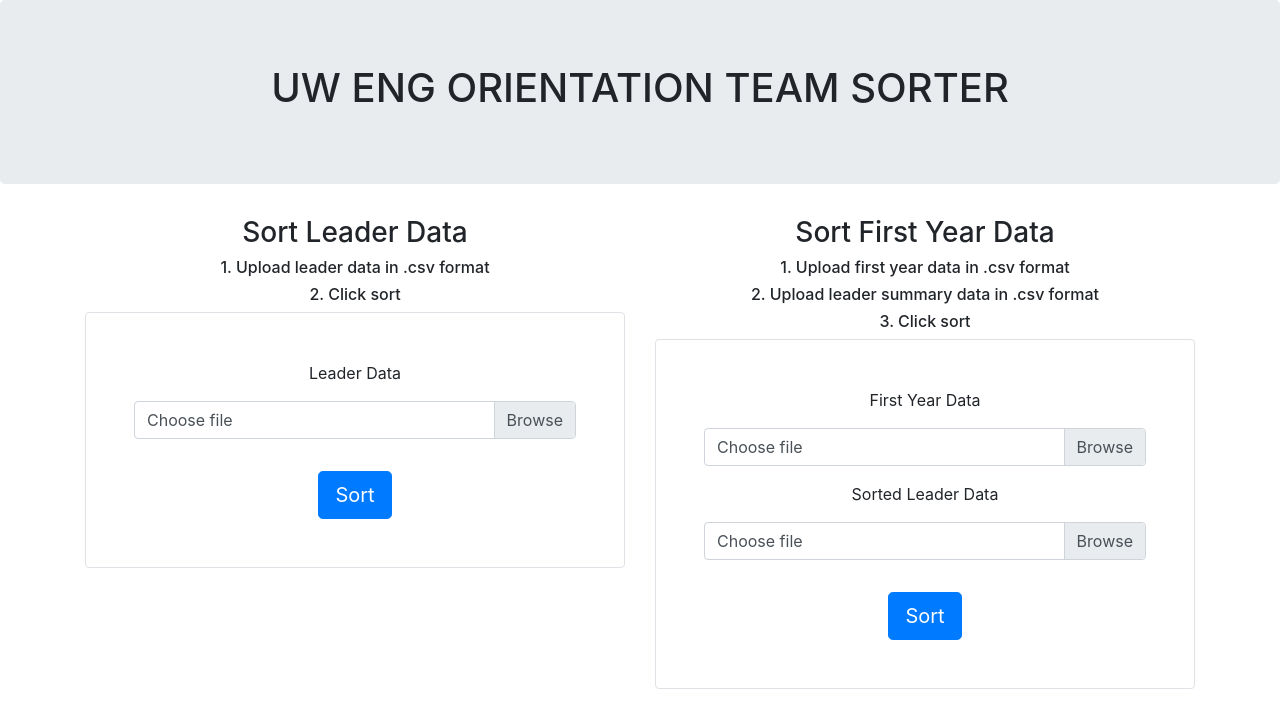
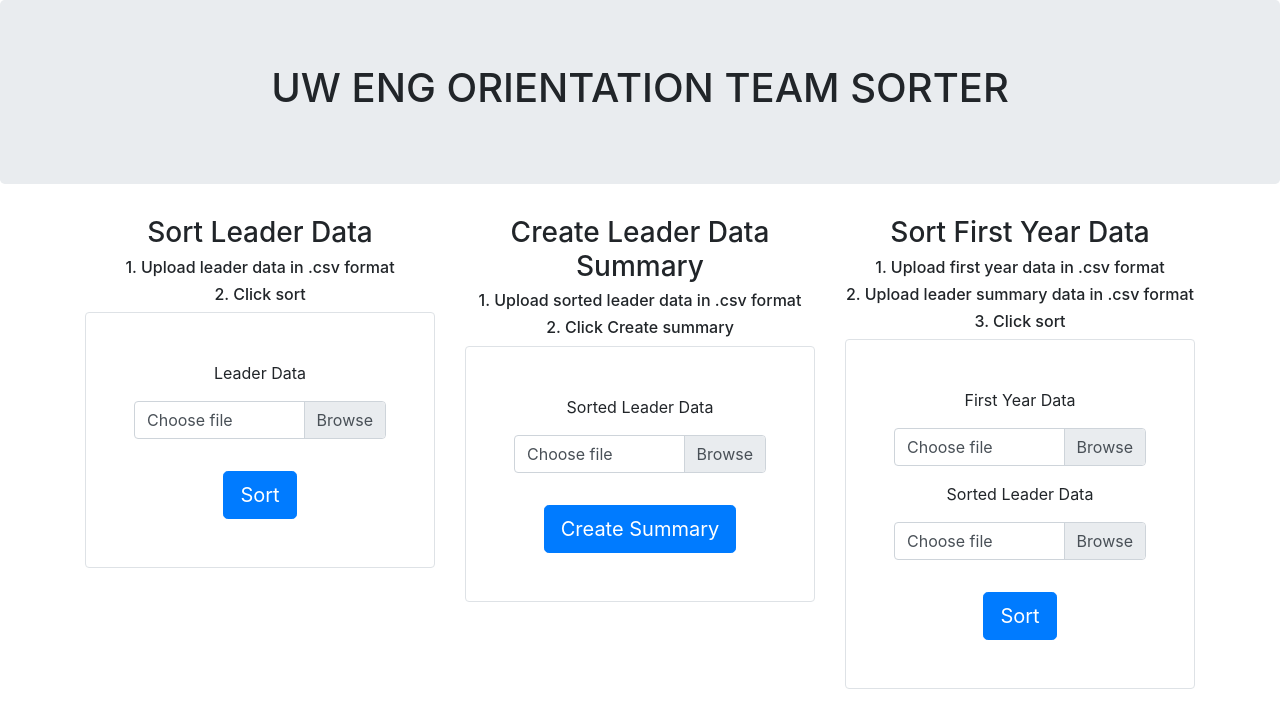
Before and after one commit to LexaMichaelides/colourTeams, a Flask app: page / in a window 1280 px wide. Shown: the top 728 px of the page. Run offline with Flask 2, Linux system fonts and the light colour scheme; some libraries are stand-ins or nearby versions.

Commit message:
Modified frontend to upload leader summary

```diff
--- a/app.py
+++ b/app.py
@@ -13,7 +13,7 @@
 @app.route('/', methods=['GET', 'POST'])
 def upload():
     if request.method == 'POST':
-        if 'student_data' not in request.files and 'leader_data' not in request.files and 'sorted_leader_data' not in request.files:
+        if 'student_data' not in request.files and 'leader_data_summary' not in request.files and 'leader_data' not in request.files and 'sorted_leader_data' not in request.files:
             flash('No Files Selected')
             return render_template('upload.html')
 
@@ -21,7 +21,7 @@
             leader_file = request.files['leader_data']
 
             if leader_file.filename == '':
-                flash('No Selected File')
+                flash('No Leader Data file uploaded')
                 return render_template('upload.html')
 
             else:
@@ -36,12 +36,28 @@
                         continue
                     break
 
-        elif 'student_data' in request.files and 'sorted_leader_data' in request.files:
+        elif 'leader_data_summary' in request.files:
+            leader_summary_file = request.files['leader_data_summary']
+
+            if leader_summary_file.filename == '':
+                flash('No Leader Data Summary file uploaded')
+                return render_template('upload.html')
+
+
+        elif 'student_data' in request.files or 'sorted_leader_data' in request.files:
             student_file = request.files['student_data']
             sorted_leader_file = request.files['sorted_leader_data']
 
-            if student_file.filename == '' and leader_file.filename == '' and sorted_leader_file.filename == ''  :
-                flash('No Selected File')
+            if student_file.filename == '' and sorted_leader_file.filename == '':
+                flash('No First Year Data and Sorted Leader Data files uploaded')
+                return render_template('upload.html')
+
+            if student_file.filename == '':
+                flash('No First Year Data file uploaded')
+                return render_template('upload.html')
+
+            if sorted_leader_file.filename == ''  :
+                flash('No Sorted Leader Data file uploaded')
                 return render_template('upload.html')
 
             else:
--- a/templates/upload.html
+++ b/templates/upload.html
@@ -1,20 +1,21 @@
-
 <html>
 <!-- links to css page to format all text below -->
     <head>
-		<title>
-			<!--Shows user error prompts as 'flashed' in app.py-->
+		<title></title>
+        <div class="container" style="min-height:100% width:80%">
             {% with messages = get_flashed_messages() %}
                 {% if messages %}
-			<ul>
                     {% for message in messages %}
-				<li>{{ message }}</li>
+                        <div class="alert alert-warning alert-dismissible" role="alert">
+                            <button type="button" class="close" data-dismiss="alert" aria-label="Close"><span aria-hidden="true">×</span></button>
+                            {{message}}
+                        </div>
                     {% endfor %}
-			</ul>
                 {% endif %}
             {% endwith %}
-
-		</title>
+            {% block body %}
+            {% endblock %}
+        </div>
 		<meta charset="utf-8">
 		<meta name="viewport" content="width=device-width, initial-scale=1">
 		<link rel="stylesheet" href="https://maxcdn.bootstrapcdn.com/bootstrap/4.3.1/css/bootstrap.min.css">
@@ -30,7 +31,6 @@
 <!-- writes description in description box-->
     <body>
 		<div class="container">
-
         <div class="row">
 				<div class="col-sm">
 					<h3 class=text-center>Sort Leader Data</h3>
@@ -58,6 +58,31 @@
 					</form>
 				</div>
 
+                <div class="col-sm">
+					<h3 class=text-center>Create Leader Data Summary</h3>
+					<h6 class=text-center>1. Upload sorted leader data in .csv format</h6>
+					<h6 class=text-center>2. Click Create summary</h6>
+
+					<form class="border rounded p-5" method=post enctype=multipart/form-data>
+
+						<div class="text-center">
+							<p>Sorted Leader Data</p>
+						</div>
+
+						<div class="d-flex justify-content-center">
+							<div class="custom-file mb-3">
+								<input type="file" class="custom-file-input" id="customFile" name="leader_data_summary">
+								<label class="custom-file-label" for="customFile">Choose file</label>
+							</div>
+						</div>
+
+						<div class="d-flex justify-content-center">
+							<div class="mt-3">
+								<button type="submit" class="btn btn-primary btn-lg btn-block">Create Summary</button>
+							</div>
+                        </div>
+					</form>
+                </div>
 				<div class="col-sm">
 					<h3 class=text-center>Sort First Year Data</h3>
 					<h6 class=text-center>1. Upload first year data in .csv format</h6>
```
Lines whose indentation alone changed are shown as unchanged.
